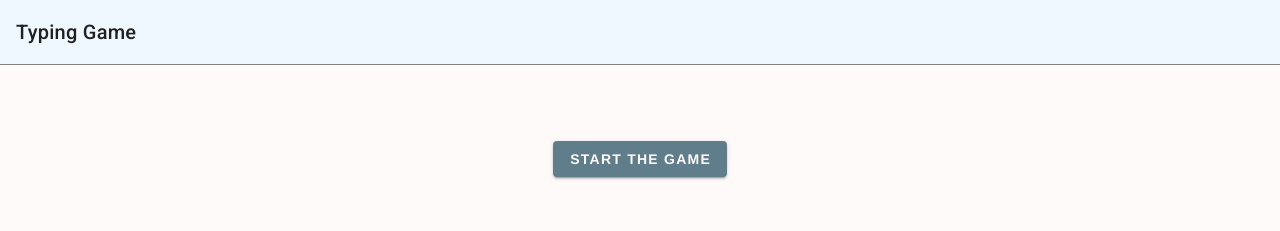
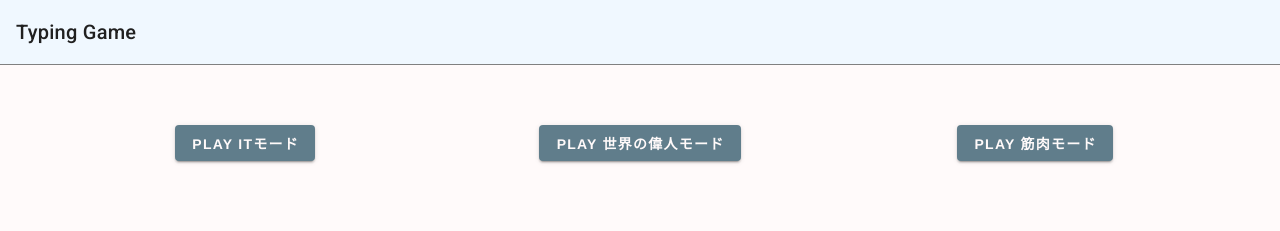
Before and after one commit to Tatsuma-Arakawa/typing-game, a Vue app: page / in a window 1280 px wide. Shown: the top 231 px of the page. Built offline with nearby package versions, Linux system fonts and the light colour scheme; no server answers; the database is empty.

Commit message:
モード選択ページ削除

```diff
--- a/src/router/index.ts
+++ b/src/router/index.ts
@@ -9,11 +9,6 @@ const routes: Array<RouteConfig> = [
     path: '/',
     name: 'Home',
     component: Home
-  },
-  {
-    path: '/modeselection',
-    name: 'ModeSelection',
-    component: () => import('../views/ModeSelection.vue')
   },
   {
     path: '/ittyping',
--- a/src/views/GreatManTyping.vue
+++ b/src/views/GreatManTyping.vue
@@ -41,7 +41,7 @@
      <!-- モード選択ページ遷移ボタン -->
      <div class="mt-5">
         <v-btn
-          href="/modeselection"
+          href="/"
           color="blue-grey"
           small
         >
--- a/src/views/Home.vue
+++ b/src/views/Home.vue
@@ -1,15 +1,29 @@
 <template>
   <v-container>
     <v-row class="text-center">
-      <v-col cols="12">
-        <div class="mt-16">
-          <v-btn
-            href="/modeselection"
-            color="blue-grey"
-          >
-            <p class="button">Start the game</p>
-          </v-btn>
-        </div>
+      <v-col cols="4" class="mt-12">
+        <v-btn
+          href="/ittyping"
+          color="blue-grey"
+        >
+          <p class="button">Play ITモード</p>
+        </v-btn>
+      </v-col>
+      <v-col cols="4" class="mt-12">
+        <v-btn
+         href="/greatemantyping"
+         color="blue-grey"
+        >
+          <p class="button">Play 世界の偉人モード</p>
+        </v-btn>
+      </v-col>
+      <v-col cols="4" class="mt-12">
+        <v-btn
+         href="/muscletyping"
+         color="blue-grey"
+        >
+          <p class="button">Play 筋肉モード</p>
+        </v-btn>
       </v-col>
       <v-col cols="6" class="mt-10">
         <div>
--- a/src/views/ItTyping.vue
+++ b/src/views/ItTyping.vue
@@ -41,7 +41,7 @@
      <!-- モード選択ページ遷移ボタン -->
      <div class="mt-5">
         <v-btn
-          href="/modeselection"
+          href="/"
           color="blue-grey"
           small
         >
@@ -331,6 +331,50 @@ export default class ItTyping extends Vue {
       en: 'maigure-syonn',
       ja: 'マイグレーション'
     },
+    {
+      en: 'ajairukaihatu',
+      ja: 'アジャイル開発'
+    },
+    {
+      en: 'who-ta-fo-ru',
+      ja: 'ウォーターフォール'
+    },
+    {
+      en: 'aws',
+      ja: 'AWS'
+    },
+    {
+      en: 'ses',
+      ja: 'SES'
+    },
+    {
+      en: 'os',
+      ja: 'OS'
+    },
+    {
+      en: 'debaggu',
+      ja: 'デバッグ'
+    },
+    {
+      en: 'patti',
+      ja: 'パッチ'
+    },
+    {
+      en: 'hurontoendo',
+      ja: 'フロントエンド'
+    },
+    {
+      en: 'bakkuendo',
+      ja: 'バッグエンド'
+    },
+    {
+      en: 'raiburari',
+      ja: 'ライブラリ'
+    },
+    {
+      en: 'ro-rubakku',
+      ja: 'ロールバック'
+    },
   ]
   private words: Array<{en: string; ja: string}> = this.wordList
 
--- a/src/views/ModeSelection.vue
+++ /dev/null
@@ -1,54 +0,0 @@
-<template>
-  <v-container class="container">
-    <h2 class="mt-10 mode-title">Mode selection</h2>
-    <v-row>
-      <v-col cols="4" class="mt-12">
-        <v-btn
-          href="/ittyping"
-          color="blue-grey"
-        >
-          <p class="button">IT</p>
-        </v-btn>
-      </v-col>
-      <v-col cols="4" class="mt-12">
-        <v-btn
-         href="/greatemantyping"
-         color="blue-grey"
-        >
-          <p class="button">世界の偉人</p>
-        </v-btn>
-      </v-col>
-      <v-col cols="4" class="mt-12">
-        <v-btn
-         href="/muscletyping"
-         color="blue-grey"
-        >
-          <p class="button">筋肉</p>
-        </v-btn>
-      </v-col>
-    </v-row>
-  </v-container>
-</template>
-
-<script lang="ts">
-import { Component, Vue } from 'vue-property-decorator';
-
-@Component({})
-
-export default class Type extends Vue{}
-</script>
-<style lang="scss" scoped>
-.container {
-  text-align: center;
-}
-
-.button {
-  color: #fffafa;
-  margin: auto 0;
-  font-weight: 600;
-}
-
-.mode-title {
-  color: #202020;
-}
-</style>
--- a/src/views/MuscleTyping.vue
+++ b/src/views/MuscleTyping.vue
@@ -41,7 +41,7 @@
      <!-- モード選択ページ遷移ボタン -->
      <div class="mt-5">
         <v-btn
-          href="/modeselection"
+          href="/"
           color="blue-grey"
           small
         >
--- a/src/views/Result.vue
+++ b/src/views/Result.vue
@@ -24,7 +24,7 @@
         color="blue-grey"
         small
       >
-        <p class="button">play 世界の偉人モード</p>
+        <p class="button">Play 世界の偉人モード</p>
       </v-btn>
       <v-btn
         class="mx-2"
@@ -32,7 +32,7 @@
         color="blue-grey"
         small
       >
-        <p class="button">play 筋肉モード</p>
+        <p class="button">Play 筋肉モード</p>
       </v-btn>
     </div>
 
```
